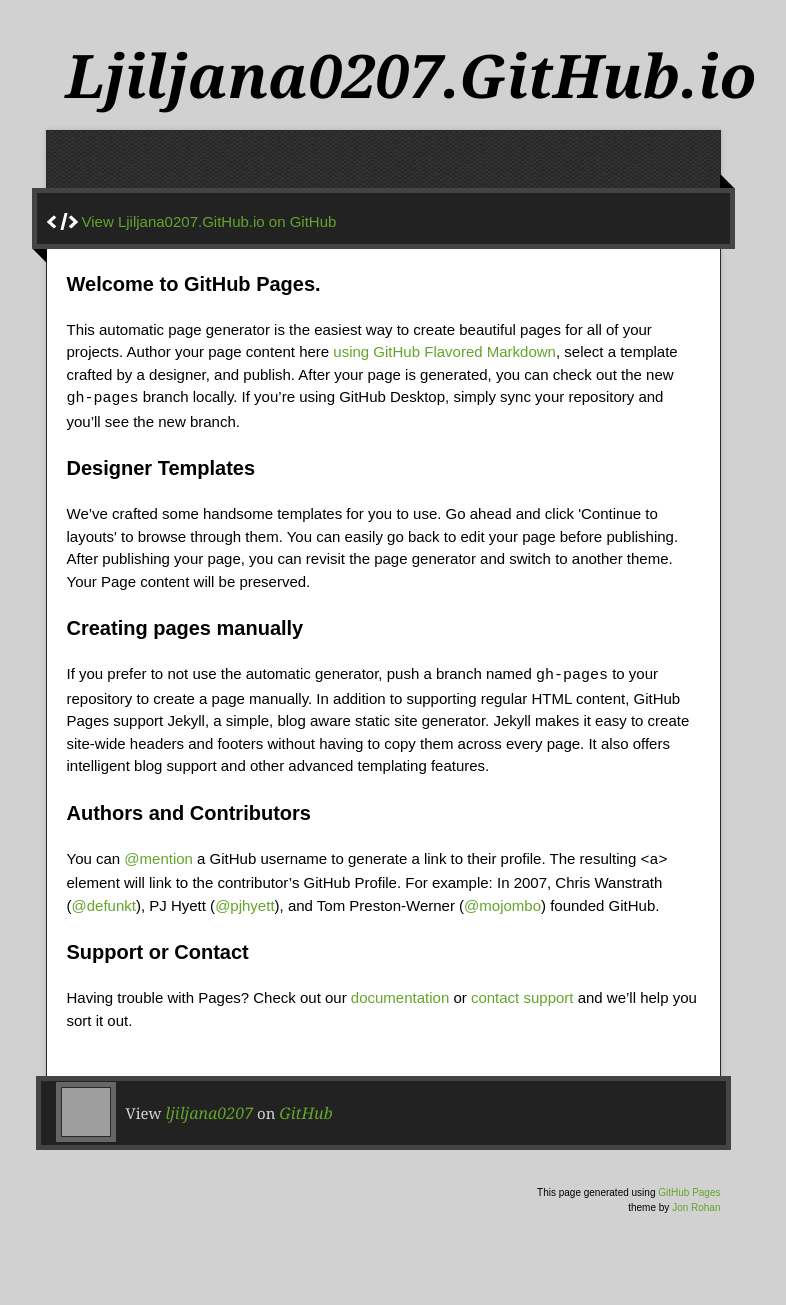
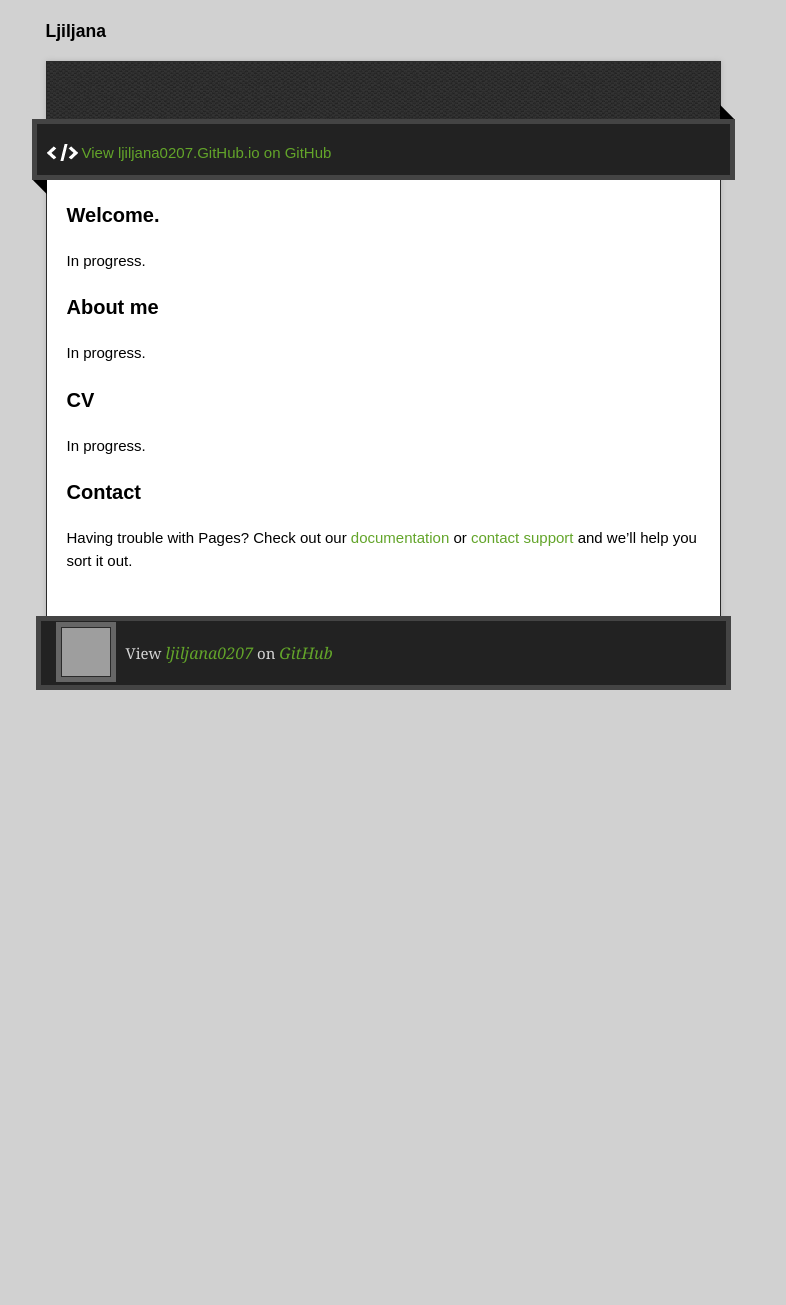
Before and after one commit to ljiljana0207/ljiljana.Jovanovic.github.io, a Jekyll site: the page index.html, which Jekyll copies as it is, in a window 1280 px wide. Shown: the whole page, without its empty margins (257-1043 px from the left). Built offline with Jekyll 4.4.1, drawn with Linux system fonts in a browser that asks for light colours; nearby versions of some CDN libraries; after the commit the page ends 900 px from its top, so only the background shows below that; grey boxes are pictures that could not be loaded.

Commit message:
Update index.html
Some changes

```diff
--- a/index.html
+++ b/index.html
@@ -11,7 +11,7 @@
   <script type="text/javascript" src="https://ajax.googleapis.com/ajax/libs/jquery/1.7.1/jquery.min.js"></script>
   <script type="text/javascript" src="javascripts/script.js"></script>
 
-  <title>Ljiljana0207.GitHub.io</title>
+  <title>Ljiljana</title>
   <meta name="description" content="">
 
   <meta name="viewport" content="width=device-width,initial-scale=1">
@@ -22,40 +22,35 @@
 
   <div class="wrapper">
     <header>
-      <h1 class="title">Ljiljana0207.GitHub.io</h1>
+      <h3 class="title">Ljiljana</h3>
     </header>
     <div id="container">
       <p class="tagline"></p>
       <div id="main" role="main">
         <div class="download-bar">
         <div class="inner">
-          <a href="https://github.com/ljiljana0207" class="code">View Ljiljana0207.GitHub.io on GitHub</a>
+          <a href="https://github.com/ljiljana0207" class="code">View ljiljana0207.GitHub.io on GitHub</a>
         </div>
         <span class="blc"></span><span class="trc"></span>
         </div>
         <article class="markdown-body">
           <h3>
-<a id="welcome-to-github-pages" class="anchor" href="#welcome-to-github-pages" aria-hidden="true"><span aria-hidden="true" class="octicon octicon-link"></span></a>Welcome to GitHub Pages.</h3>
+          <a id="welcome-to-github-pages" class="anchor" href="#welcome-to-github-pages" aria-hidden="true"><span aria-hidden="true" class="octicon octicon-link"></span></a>Welcome.</h3>
 
-<p>This automatic page generator is the easiest way to create beautiful pages for all of your projects. Author your page content here <a href="https://guides.github.com/features/mastering-markdown/">using GitHub Flavored Markdown</a>, select a template crafted by a designer, and publish. After your page is generated, you can check out the new <code>gh-pages</code> branch locally. If you’re using GitHub Desktop, simply sync your repository and you’ll see the new branch.</p>
+           <p> In progress.</p>
 
 <h3>
-<a id="designer-templates" class="anchor" href="#designer-templates" aria-hidden="true"><span aria-hidden="true" class="octicon octicon-link"></span></a>Designer Templates</h3>
+<a id="designer-templates" class="anchor" href="#designer-templates" aria-hidden="true"><span aria-hidden="true" class="octicon octicon-link"></span></a>About me</h3>
 
-<p>We’ve crafted some handsome templates for you to use. Go ahead and click 'Continue to layouts' to browse through them. You can easily go back to edit your page before publishing. After publishing your page, you can revisit the page generator and switch to another theme. Your Page content will be preserved.</p>
+<p> In progress.</p>
 
 <h3>
-<a id="creating-pages-manually" class="anchor" href="#creating-pages-manually" aria-hidden="true"><span aria-hidden="true" class="octicon octicon-link"></span></a>Creating pages manually</h3>
+<a id="authors-and-contributors" class="anchor" href="#authors-and-contributors" aria-hidden="true"><span aria-hidden="true" class="octicon octicon-link"></span></a>CV</h3>
 
-<p>If you prefer to not use the automatic generator, push a branch named <code>gh-pages</code> to your repository to create a page manually. In addition to supporting regular HTML content, GitHub Pages support Jekyll, a simple, blog aware static site generator. Jekyll makes it easy to create site-wide headers and footers without having to copy them across every page. It also offers intelligent blog support and other advanced templating features.</p>
+<p> In progress.</p>
 
 <h3>
-<a id="authors-and-contributors" class="anchor" href="#authors-and-contributors" aria-hidden="true"><span aria-hidden="true" class="octicon octicon-link"></span></a>Authors and Contributors</h3>
-
-<p>You can <a href="https://help.github.com/articles/basic-writing-and-formatting-syntax/#mentioning-users-and-teams" class="user-mention">@mention</a> a GitHub username to generate a link to their profile. The resulting <code>&lt;a&gt;</code> element will link to the contributor’s GitHub Profile. For example: In 2007, Chris Wanstrath (<a href="https://github.com/defunkt" class="user-mention">@defunkt</a>), PJ Hyett (<a href="https://github.com/pjhyett" class="user-mention">@pjhyett</a>), and Tom Preston-Werner (<a href="https://github.com/mojombo" class="user-mention">@mojombo</a>) founded GitHub.</p>
-
-<h3>
-<a id="support-or-contact" class="anchor" href="#support-or-contact" aria-hidden="true"><span aria-hidden="true" class="octicon octicon-link"></span></a>Support or Contact</h3>
+<a id="support-or-contact" class="anchor" href="#support-or-contact" aria-hidden="true"><span aria-hidden="true" class="octicon octicon-link"></span></a>Contact</h3>
 
 <p>Having trouble with Pages? Check out our <a href="https://help.github.com/pages">documentation</a> or <a href="https://github.com/contact">contact support</a> and we’ll help you sort it out.</p>
         </article>
@@ -67,9 +62,7 @@
       <p><a href="https://github.com/ljiljana0207" class="avatar"><img src="https://avatars1.githubusercontent.com/u/17557267?v=3&amp;s=60" width="48" height="48"></a>View <a href="https://github.com/ljiljana0207">ljiljana0207</a> on <a href="https://www.github.com">GitHub</a></p>
 
       </div>
-      <div class="creds">
-        <small>This page generated using <a href="https://pages.github.com/">GitHub Pages</a><br>theme by <a href="https://twitter.com/jonrohan/">Jon Rohan</a></small>
-      </div>
+
     </footer>
   </div>
   <div class="current-section">
```
